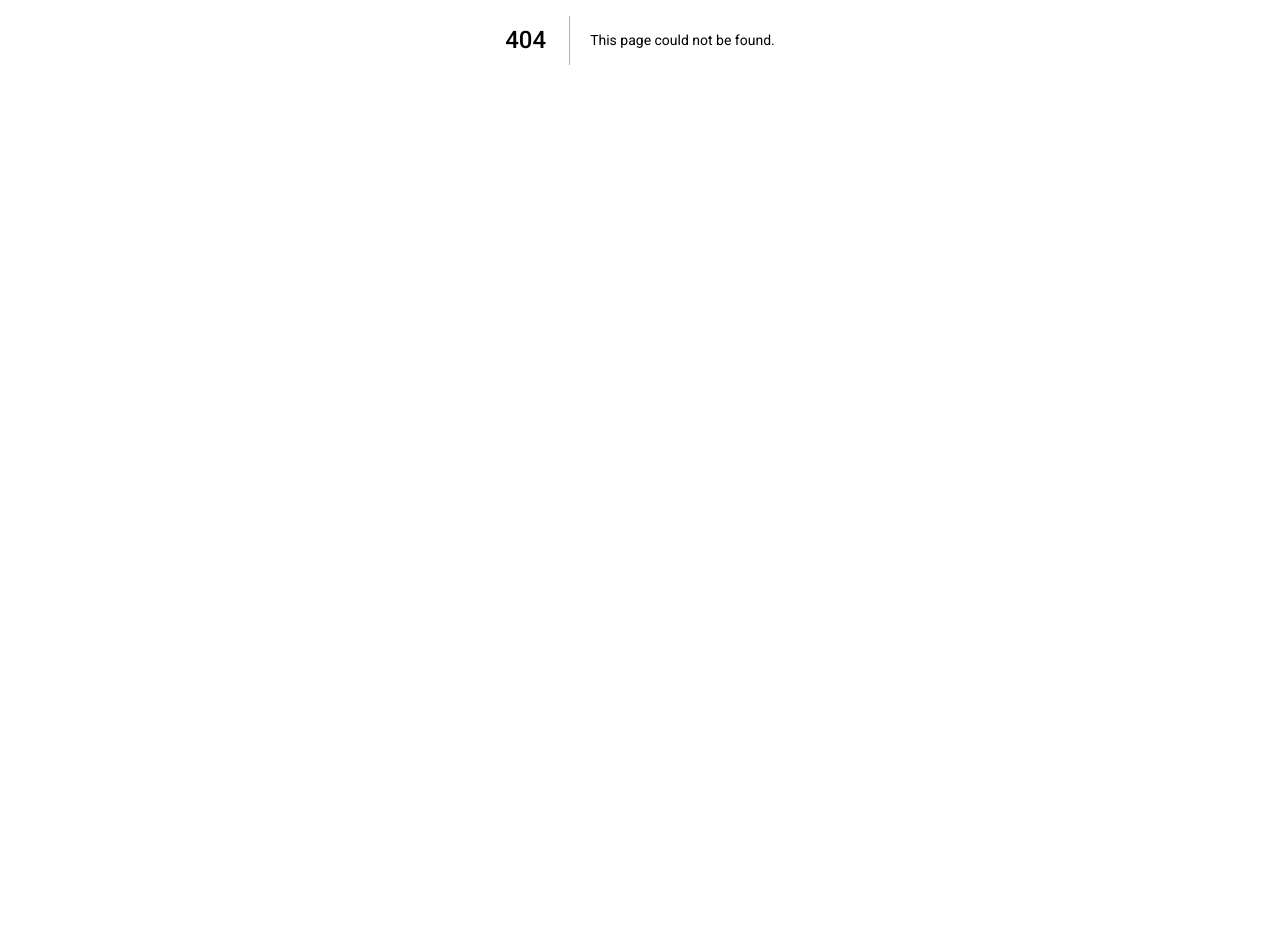
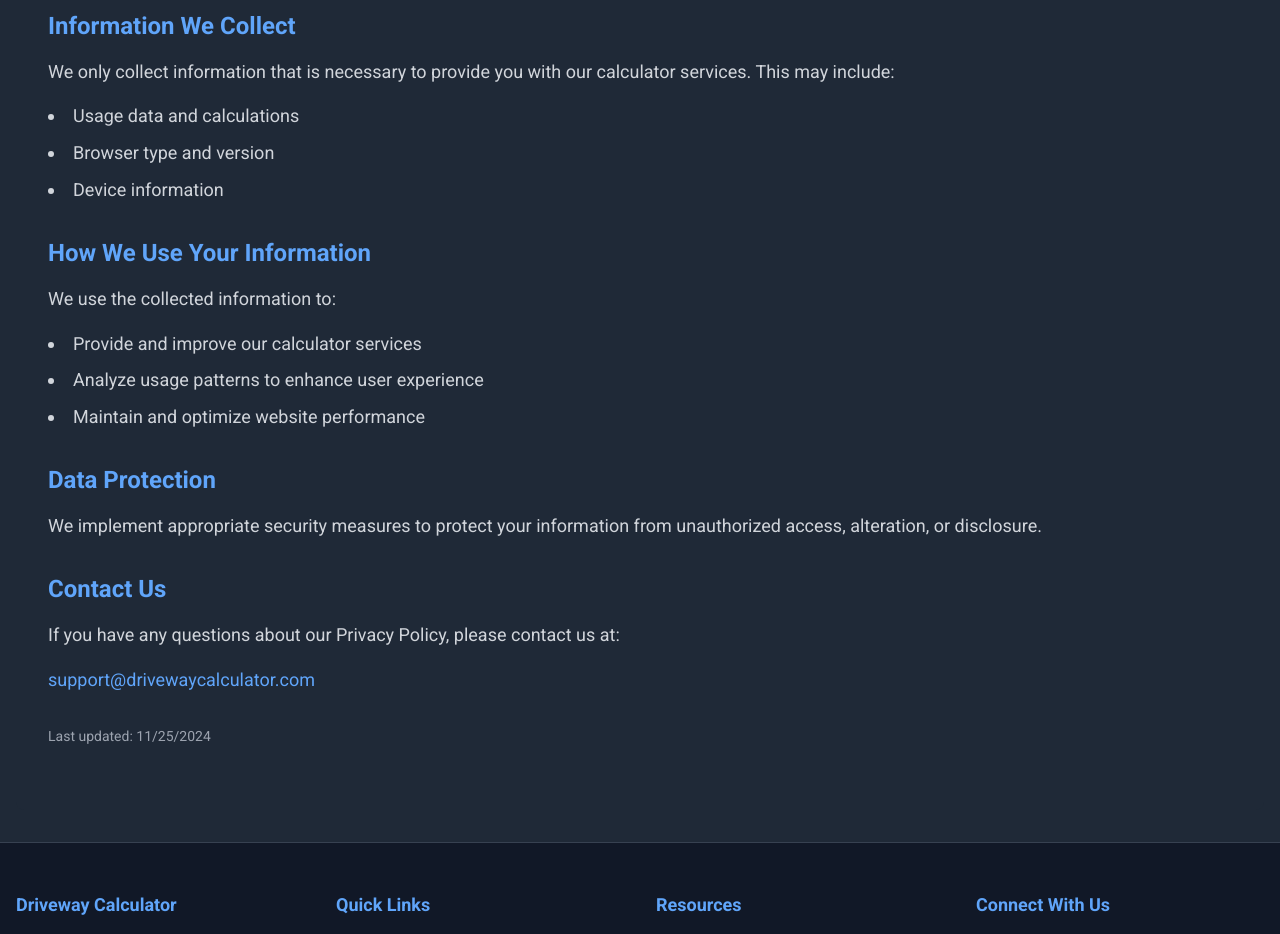
Before and after one commit to mkrizia17/Driveway-Calculator, a Next.js app: page /privacy-policy in a window 1280 px wide. Before the commit this address had no page. Shown: the part 360-1294 px from the top of the page. Before the commit the page ends 800 px from the top, so only its background shows below. Built offline with nearby package versions, Linux system fonts and the light colour scheme.

Commit message:
Privacy Policy page

```diff
--- /dev/null
+++ b/src/app/privacy-policy/page.tsx
@@ -0,0 +1,71 @@
+"use client";
+
+import React from 'react';
+import { Header } from '@/components/Header';
+import { Footer } from '@/components/Footer';
+
+export default function PrivacyPolicyPage() {
+    return (
+        <div className="min-h-screen bg-gray-800 flex flex-col">
+            <Header />
+            <main className="flex-1 container mx-auto px-4 py-8">
+                <div className="bg-gray-800 rounded-lg p-8 text-gray-300">
+                    <h1 className="text-2xl sm:text-3xl md:text-4xl font-bold text-center mb-8 md:mb-12 text-gray-100">Privacy Policy</h1>
+
+                    <section className="mb-8">
+                        <h2 className="text-2xl font-semibold text-blue-400 mb-4">Introduction</h2>
+                        <p className="mb-4">
+                            At Driveway Calculator, we take your privacy seriously. This Privacy Policy explains how we collect, use, and protect your personal information when you use our website.
+                        </p>
+                    </section>
+
+                    <section className="mb-8">
+                        <h2 className="text-2xl font-semibold text-blue-400 mb-4">Information We Collect</h2>
+                        <p className="mb-4">
+                            We only collect information that is necessary to provide you with our calculator services. This may include:
+                        </p>
+                        <ul className="list-disc list-inside mb-4 space-y-2">
+                            <li>Usage data and calculations</li>
+                            <li>Browser type and version</li>
+                            <li>Device information</li>
+                        </ul>
+                    </section>
+
+                    <section className="mb-8">
+                        <h2 className="text-2xl font-semibold text-blue-400 mb-4">How We Use Your Information</h2>
+                        <p className="mb-4">
+                            We use the collected information to:
+                        </p>
+                        <ul className="list-disc list-inside mb-4 space-y-2">
+                            <li>Provide and improve our calculator services</li>
+                            <li>Analyze usage patterns to enhance user experience</li>
+                            <li>Maintain and optimize website performance</li>
+                        </ul>
+                    </section>
+
+                    <section className="mb-8">
+                        <h2 className="text-2xl font-semibold text-blue-400 mb-4">Data Protection</h2>
+                        <p className="mb-4">
+                            We implement appropriate security measures to protect your information from unauthorized access, alteration, or disclosure.
+                        </p>
+                    </section>
+
+                    <section className="mb-8">
+                        <h2 className="text-2xl font-semibold text-blue-400 mb-4">Contact Us</h2>
+                        <p className="mb-4">
+                            If you have any questions about our Privacy Policy, please contact us at:
+                        </p>
+                        <p className="text-blue-400">support@drivewaycalculator.com</p>
+                    </section>
+
+                    <section>
+                        <p className="text-sm text-gray-400">
+                            Last updated: {new Date().toLocaleDateString()}
+                        </p>
+                    </section>
+                </div>
+            </main>
+            <Footer />
+        </div>
+    );
+}
--- a/src/components/Footer.tsx
+++ b/src/components/Footer.tsx
@@ -25,7 +25,7 @@ export function Footer() {
               <li><Link href="/blog" className="hover:text-blue-400 transition-colors">Blog</Link></li>
               <li><Link href="/FAQs" className="hover:text-blue-400 transition-colors">FAQs</Link></li>
               <li><Link href="/contact" className="hover:text-blue-400 transition-colors">Contact Us</Link></li>
-              <li><Link href="#" className="hover:text-blue-400 transition-colors">Privacy Policy</Link></li>
+              <li><Link href="/privacy-policy" className="hover:text-blue-400 transition-colors">Privacy Policy</Link></li>
             </ul>
           </div>
           <div>
```
